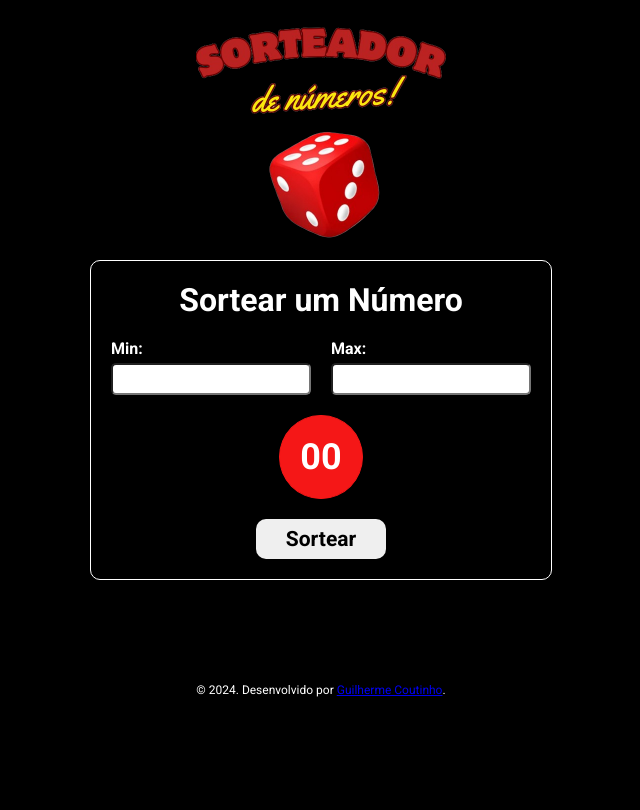
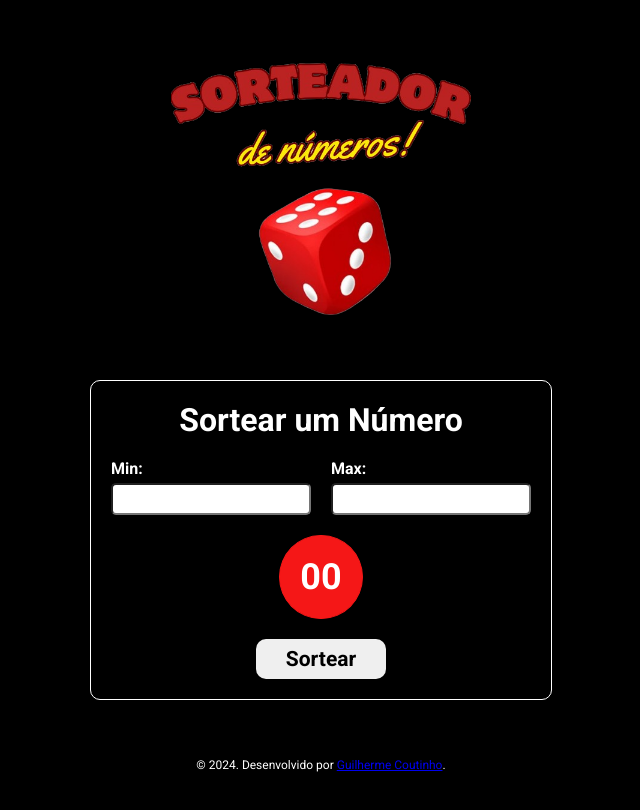
Before and after one commit to guilhermercoutinho/sorteador-dev, a plain HTML site: page index.html in a window 1280 px wide. Shown: the whole page, without its empty margins (319-959 px from the left). Drawn offline with Linux system fonts and the light colour scheme.

Commit message:
Alteração na responsividade

```diff
--- a/style.css
+++ b/style.css
@@ -12,11 +12,14 @@ body {
 }
 
 img {
-    width: 250px;
+    width: 20%;
+    max-width: 400px;
+    min-width: 300px;
 }
 
 .container {
     height: 100vh;
+    margin-top: 30px;
     display: flex;
     flex-direction: column;
     align-items: center;
@@ -31,7 +34,7 @@ main {
     border: 1px solid #ffffff;
     border-radius: 10px;
     padding: 20px;
-    margin-top: 10px;
+    margin-top: 50px;
 }
 
 h1 {
```
